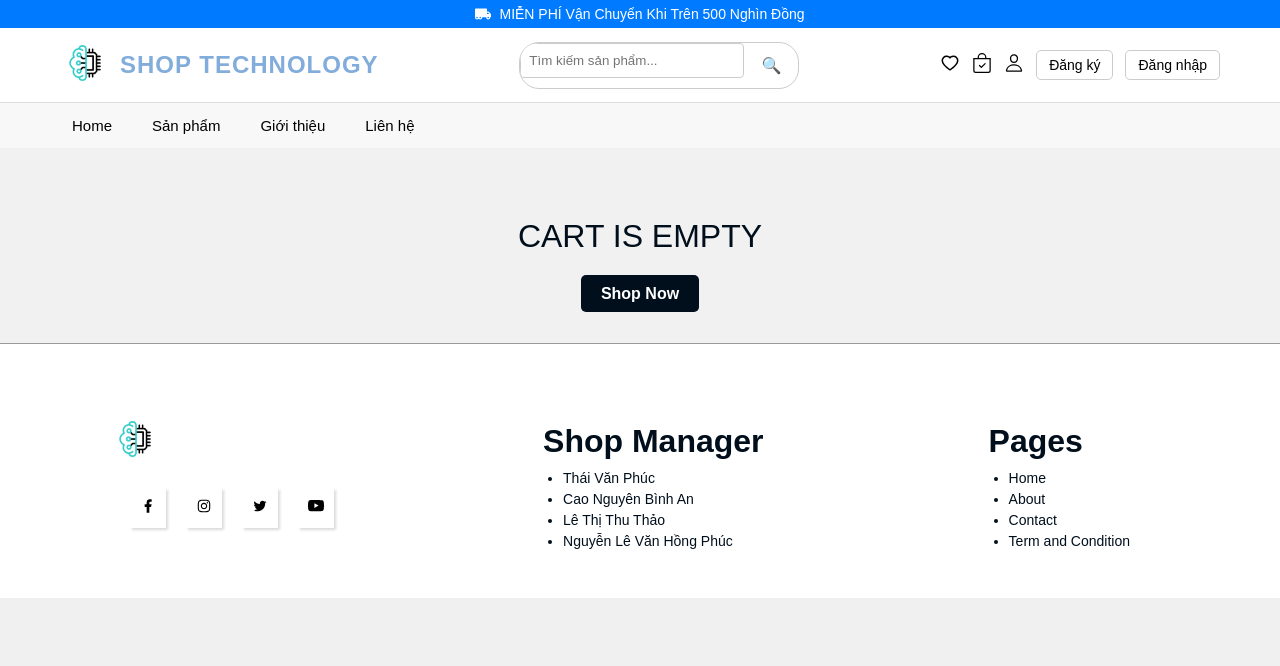
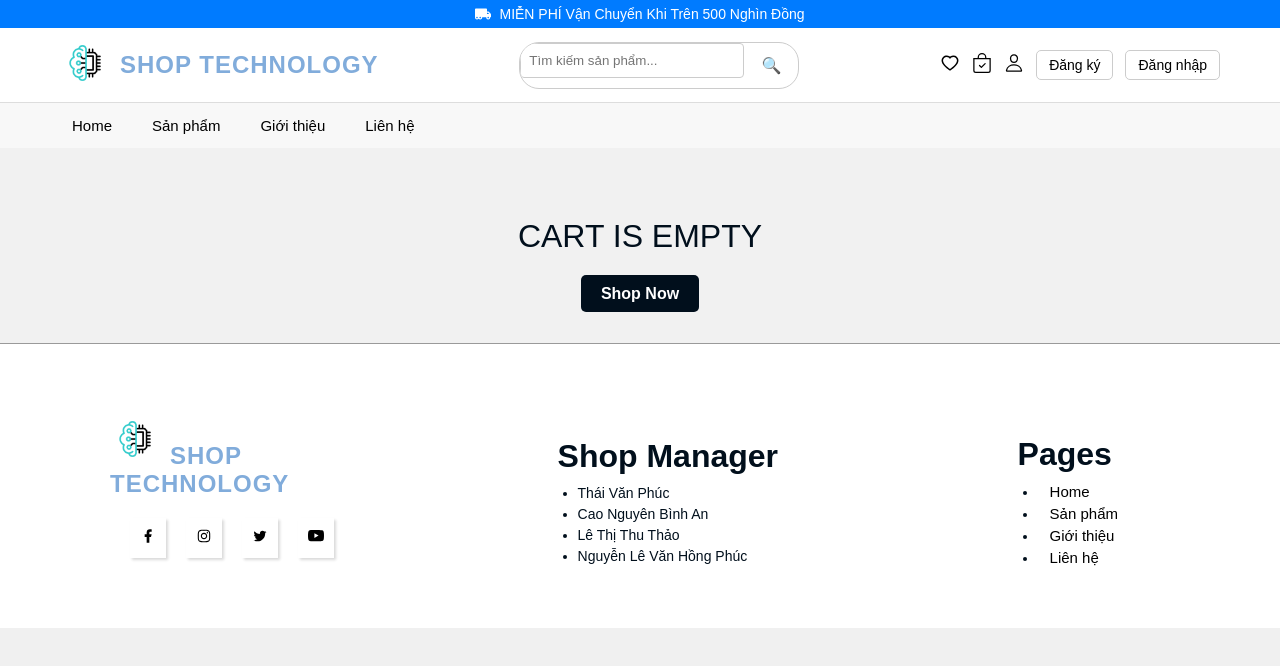
Before and after one commit to ThaiVanPhuc/DoAn_ReactJS, a React (Create React App) app in the folder front-end/: page /cart in a window 1280 px wide. Shown: the top 666 px of the page. Built offline with nearby package versions, Linux system fonts and the light colour scheme.

Commit message:
update Home

```diff
--- a/front-end/src/components/Footer/index.jsx
+++ b/front-end/src/components/Footer/index.jsx
@@ -1,4 +1,5 @@
 import React from "react";
+import { Link } from "react-router-dom";
 import { AiOutlineInstagram } from "react-icons/ai";
 import { RiFacebookFill } from "react-icons/ri";
 import { AiOutlineTwitter } from "react-icons/ai";
@@ -13,7 +14,7 @@ const Footer = () => {
           <div className="about">
             <div className="logo">
               <img src="./img/box-Banner/logo.gif" alt="logo"></img>
-              <span className="shop-name" style={{ position: "absolute", bottom: "-2390px" }}>Shop Technology</span>
+              <span className="shop-name">Shop Technology</span>
             </div>
             <div className="detail">
               <div className="icon">
@@ -44,10 +45,10 @@ const Footer = () => {
           <div className="page">
             <h3>Pages</h3>
             <ul>
-              <li>Home</li>
-              <li>About</li>
-              <li>Contact</li>
-              <li>Term and Condition</li>
+              <li><Link to="/" className="nav-link">Home</Link></li>
+              <li><Link to="/product" className="nav-link">Sản phẩm</Link></li>
+              <li><Link to="/about" className="nav-link">Giới thiệu</Link></li>
+              <li><Link to="/contact" className="nav-link">Liên hệ</Link></li>
             </ul>
           </div>
         </div>
--- a/front-end/src/pages/Home/Home.css
+++ b/front-end/src/pages/Home/Home.css
@@ -156,7 +156,7 @@
 }
 
 .product {
-    background-color: #f4f7f9;
+    background-color: #fff;
     padding: 30px 40px;
     width: 100%;
 }
@@ -254,7 +254,7 @@
 }
 
 .banner {
-    background-color: #f4f7f9;
+    background-color: #fff;
     padding: 20px 30px;
     width: 100%;
 }
```
